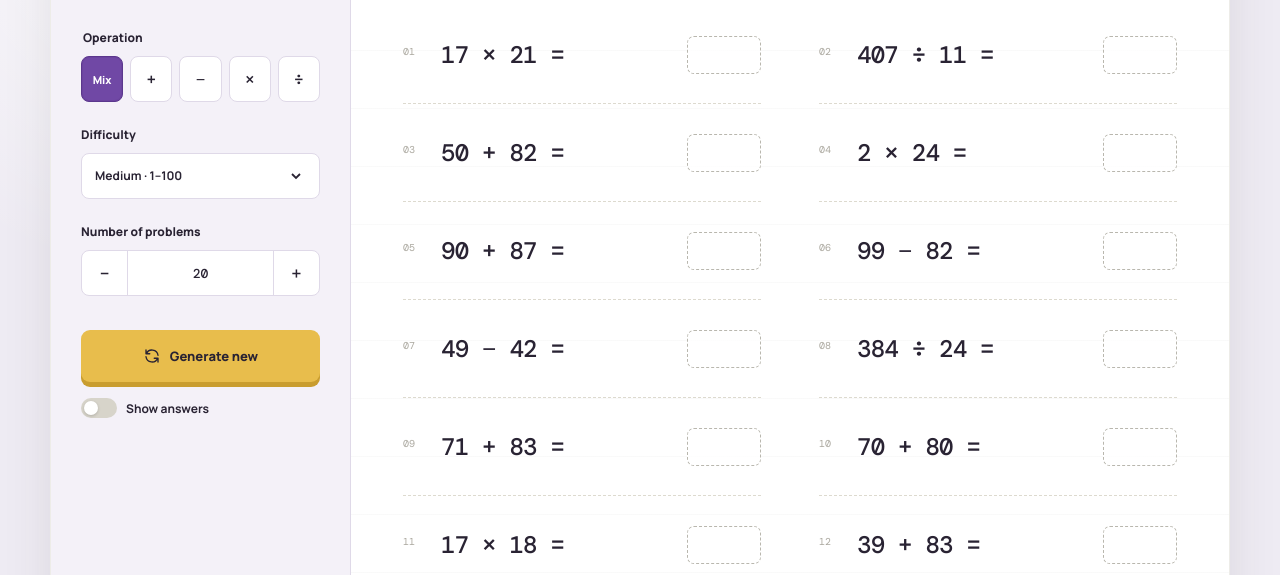
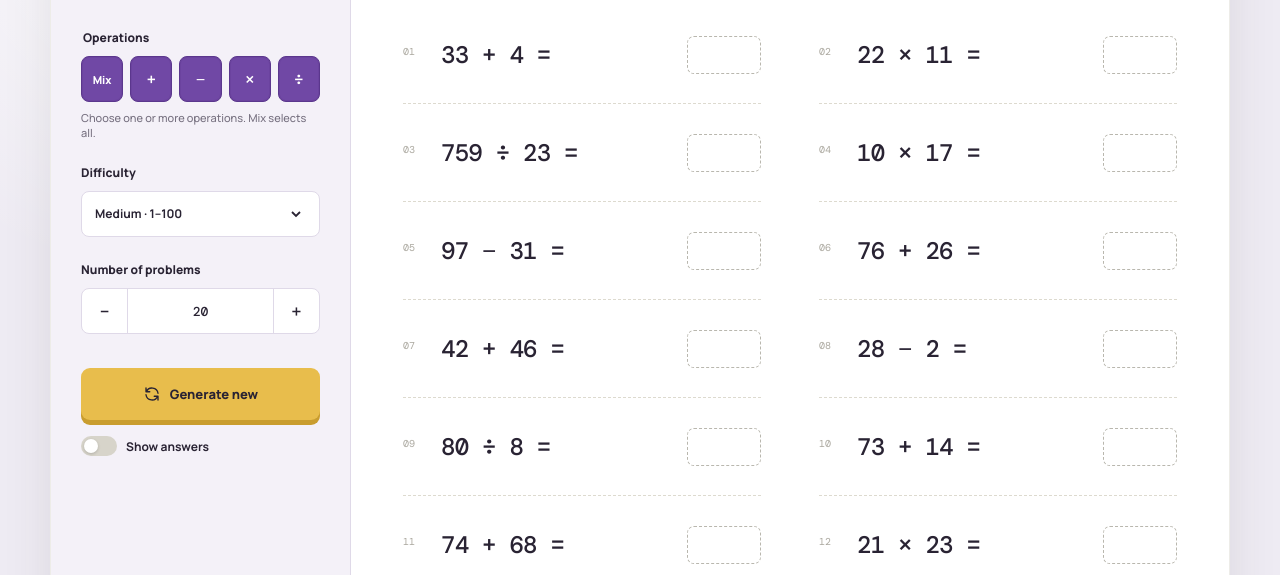
Before and after one commit to coding-armadillo/math-problems-generator, a website built with Vite: page index.html in a window 1280 px wide. Both pictures are taken after a click on the button "Mix". Shown: the part 225-800 px from the top of the page. Built offline with nearby package versions, Linux system fonts and the light colour scheme.

Commit message:
make operations multi-selectable

```diff
--- a/app.js
+++ b/app.js
@@ -9,7 +9,8 @@ const problemGrid = document.querySelector("#problemGrid");
 const worksheetTitle = document.querySelector("#worksheetTitle");
 const printButton = document.querySelector("#printButton");
 
-let operation = "mixed";
+const operations = ["addition", "subtraction", "multiplication", "division"];
+let selectedOperations = [...operations];
 let problemCount = 20;
 
 const ranges = {
@@ -37,21 +38,15 @@ function randomInt(min, max) {
 }
 
 function makeProblem(selectedOperation, difficulty) {
-  let type = selectedOperation;
-  if (type === "mixed") {
-    const types = ["addition", "subtraction", "multiplication", "division"];
-    type = types[randomInt(0, types.length - 1)];
-  }
-
   const { min, max } = ranges[difficulty];
 
-  if (type === "addition") {
+  if (selectedOperation === "addition") {
     const a = randomInt(min, max);
     const b = randomInt(min, max);
     return { expression: `${a} + ${b}`, answer: a + b };
   }
 
-  if (type === "subtraction") {
+  if (selectedOperation === "subtraction") {
     let a = randomInt(min, max);
     let b = randomInt(min, max);
     if (difficulty !== "hard" && b > a) [a, b] = [b, a];
@@ -59,7 +54,7 @@ function makeProblem(selectedOperation, difficulty) {
     return { expression: `${a} − ${b}`, answer: a - b };
   }
 
-  if (type === "multiplication") {
+  if (selectedOperation === "multiplication") {
     const upper = difficulty === "easy" ? 12 : difficulty === "medium" ? 25 : max;
     const lowerUpper = difficulty === "hard" ? 50 : upper;
     const a = randomInt(min, upper);
@@ -75,10 +70,14 @@ function makeProblem(selectedOperation, difficulty) {
 
 function renderProblems() {
   const difficulty = difficultySelect.value;
-  worksheetTitle.textContent = `${operationTitles[operation]} · ${difficultyTitles[difficulty]}`;
+  const title = selectedOperations.length === 1
+    ? operationTitles[selectedOperations[0]]
+    : operationTitles.mixed;
+  worksheetTitle.textContent = `${title} · ${difficultyTitles[difficulty]}`;
   problemGrid.replaceChildren();
 
   for (let index = 0; index < problemCount; index += 1) {
+    const operation = selectedOperations[randomInt(0, selectedOperations.length - 1)];
     const problem = makeProblem(operation, difficulty);
     const card = document.createElement("article");
     card.className = "problem-card";
@@ -102,13 +101,25 @@ function renderProblems() {
 
 operationButtons.forEach((button) => {
   button.addEventListener("click", () => {
-    operation = button.dataset.operation;
-    problemCount = operation === "mixed" ? 20 : 10;
+    const operation = button.dataset.operation;
+    if (operation === "mixed") {
+      selectedOperations = [...operations];
+    } else if (selectedOperations.includes(operation)) {
+      if (selectedOperations.length === 1) return;
+      selectedOperations = selectedOperations.filter((item) => item !== operation);
+    } else {
+      selectedOperations.push(operation);
+    }
+
+    problemCount = selectedOperations.length === 1 ? 10 : 20;
     problemCountOutput.textContent = problemCount;
     operationButtons.forEach((item) => {
-      const isActive = item === button;
+      const isActive = item.dataset.operation === "mixed"
+        ? selectedOperations.length === operations.length
+        : selectedOperations.includes(item.dataset.operation);
       item.classList.toggle("active", isActive);
       item.setAttribute("aria-pressed", String(isActive));
+      item.disabled = isActive && item.dataset.operation !== "mixed" && selectedOperations.length === 1;
     });
     renderProblems();
   });
--- a/index.html
+++ b/index.html
@@ -38,24 +38,25 @@
           </div>
 
           <fieldset class="control-group">
-            <legend>Operation</legend>
+            <legend>Operations</legend>
             <div class="operation-grid" id="operationGrid">
               <button class="operation-button active" type="button" data-operation="mixed" aria-pressed="true">
                 <span>Mix</span>
               </button>
-              <button class="operation-button" type="button" data-operation="addition" aria-pressed="false">
+              <button class="operation-button active" type="button" data-operation="addition" aria-label="Addition" aria-pressed="true">
                 <span>+</span>
               </button>
-              <button class="operation-button" type="button" data-operation="subtraction" aria-pressed="false">
+              <button class="operation-button active" type="button" data-operation="subtraction" aria-label="Subtraction" aria-pressed="true">
                 <span>&minus;</span>
               </button>
-              <button class="operation-button" type="button" data-operation="multiplication" aria-pressed="false">
+              <button class="operation-button active" type="button" data-operation="multiplication" aria-label="Multiplication" aria-pressed="true">
                 <span>&times;</span>
               </button>
-              <button class="operation-button" type="button" data-operation="division" aria-pressed="false">
+              <button class="operation-button active" type="button" data-operation="division" aria-label="Division" aria-pressed="true">
                 <span>&divide;</span>
               </button>
             </div>
+            <p class="operation-hint">Choose one or more operations. Mix selects all.</p>
           </fieldset>
 
           <div class="control-group">
--- a/styles.css
+++ b/styles.css
@@ -158,6 +158,12 @@ button, select, .answer-toggle { cursor: pointer; }
   gap: 7px;
 }
 
+.operation-hint {
+  margin: 8px 0 0;
+  color: var(--muted);
+  font-size: 11px;
+}
+
 .operation-button {
   height: 46px;
   border: 1px solid var(--line);
@@ -177,6 +183,7 @@ button, select, .answer-toggle { cursor: pointer; }
 }
 
 .operation-button:hover { border-color: #aaa89f; }
+.operation-button:disabled { cursor: default; }
 .operation-button.active {
   border-color: var(--purple-dark);
   background: var(--purple);
@@ -316,9 +323,7 @@ button, select, .answer-toggle { cursor: pointer; }
 .worksheet {
   min-width: 0;
   padding: 44px 52px 48px;
-  background:
-    linear-gradient(rgba(32,33,30,.025) 1px, transparent 1px) 0 0 / 100% 58px,
-    var(--white);
+  background: var(--white);
 }
 
 .worksheet-header {
```
Also changed, not shown: README.md.
